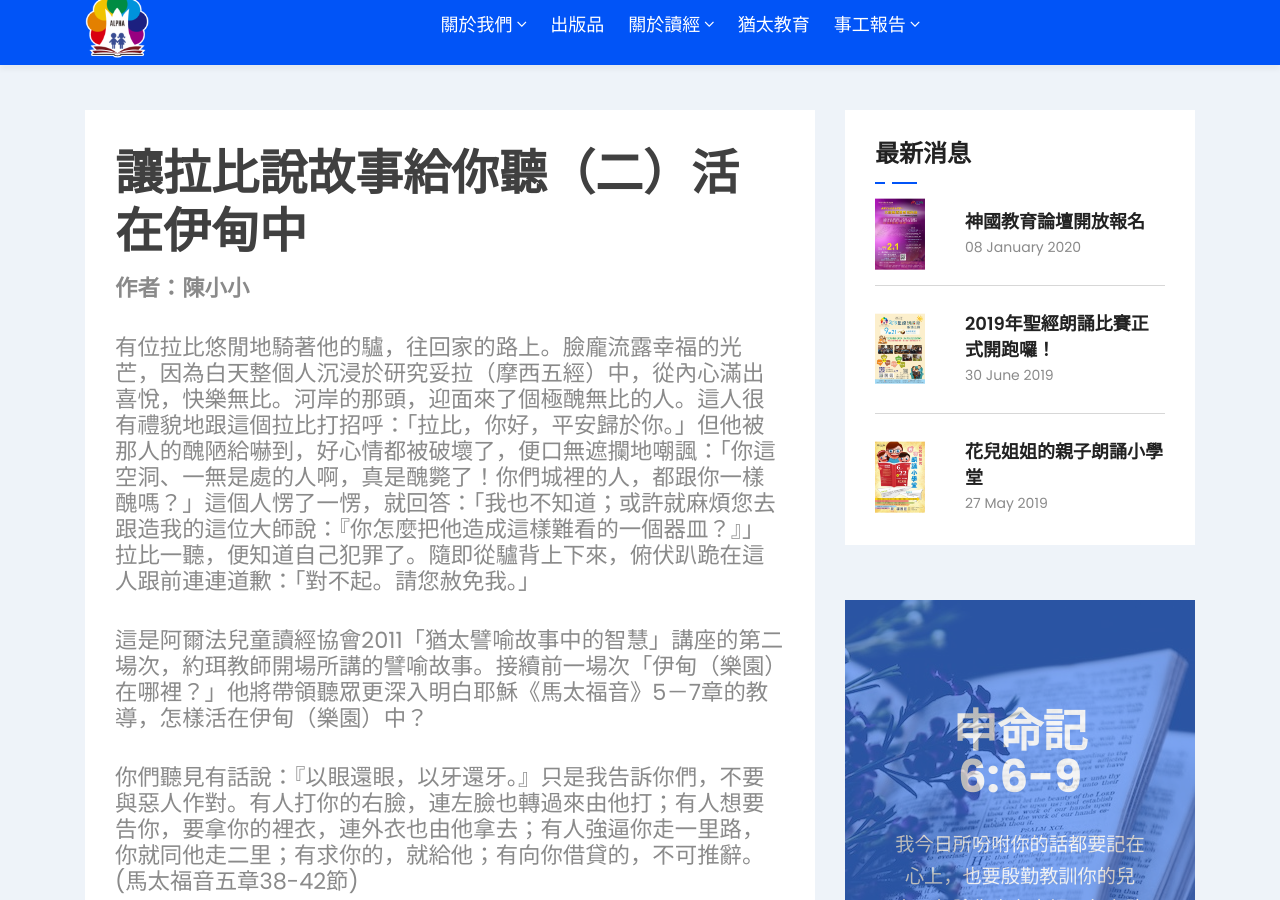
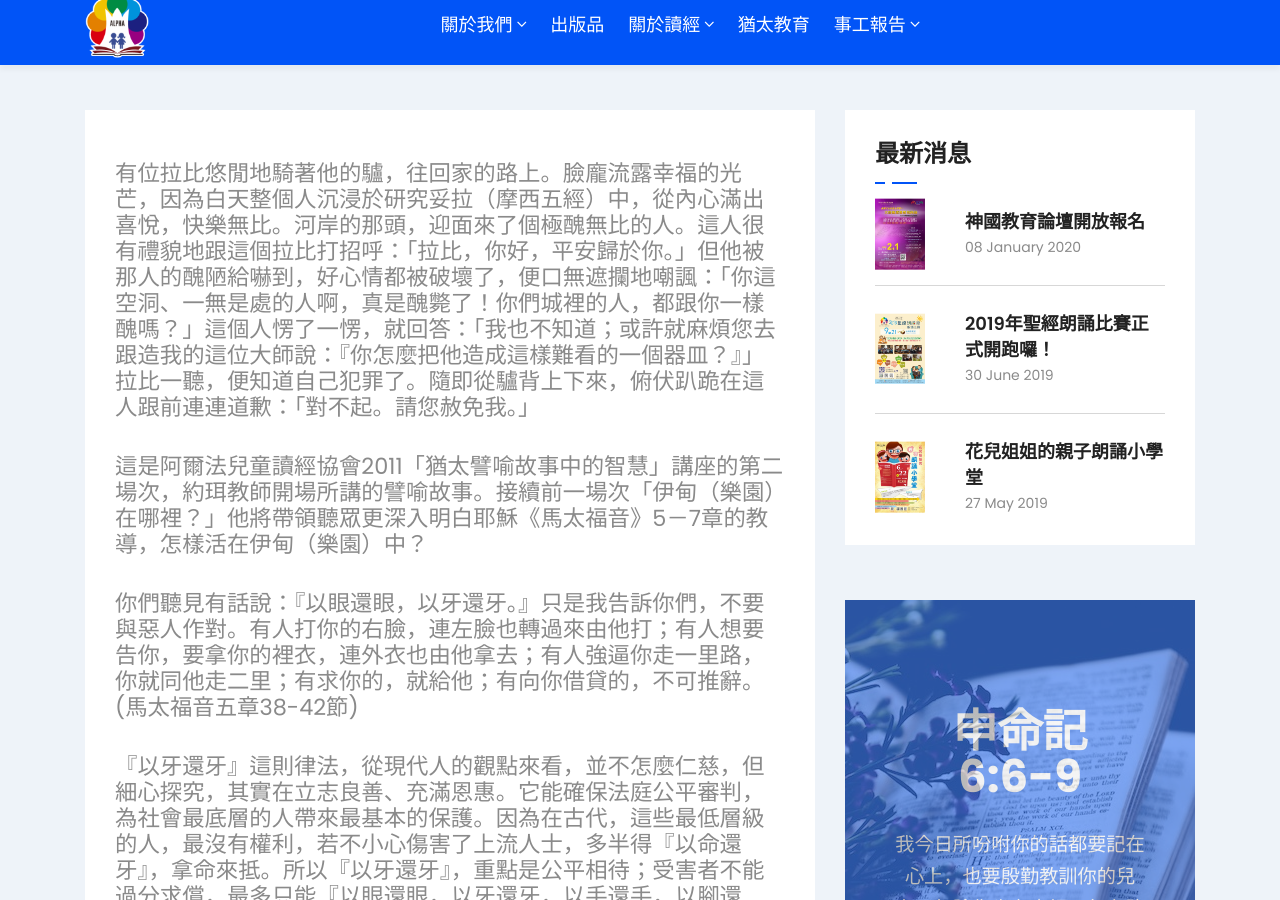
Before and after one commit to alpha6309/website, a Jekyll site: the page built from _jewish/讓拉比說故事給你聽 (二) 活在伊甸中.md, in a window 1280 px wide and 900 px high, scrolled down 315 px. Built offline with Jekyll 4.4.1, drawn with Linux system fonts in a browser that asks for light colours.

Commit message:
Update 讓拉比說故事給你聽 (二) 活在伊甸中.md

```diff
--- a/_jewish/讓拉比說故事給你聽 (二) 活在伊甸中.md
+++ b/_jewish/讓拉比說故事給你聽 (二) 活在伊甸中.md
@@ -4,10 +4,6 @@ title: "讓拉比說故事給你聽（二）活在伊甸中"
 date: 2013-10-08 00:00:00 +0800
 categories: [猶太教育]
 ---
-# 讓拉比說故事給你聽（二）活在伊甸中
-
-
-**作者：陳小小**
 
 有位拉比悠閒地騎著他的驢，往回家的路上。臉龐流露幸福的光芒，因為白天整個人沉浸於研究妥拉（摩西五經）中，從內心滿出喜悅，快樂無比。河岸的那頭，迎面來了個極醜無比的人。這人很有禮貌地跟這個拉比打招呼：「拉比，你好，平安歸於你。」但他被那人的醜陋給嚇到，好心情都被破壞了，便口無遮攔地嘲諷：「你這空洞、一無是處的人啊，真是醜斃了！你們城裡的人，都跟你一樣醜嗎？」這個人愣了一愣，就回答：「我也不知道；或許就麻煩您去跟造我的這位大師說：『你怎麼把他造成這樣難看的一個器皿？』」拉比一聽，便知道自己犯罪了。隨即從驢背上下來，俯伏趴跪在這人跟前連連道歉：「對不起。請您赦免我。」
 
```
Also changed, not shown: other parts of _jewish/讓拉比說故事給你聽 (二) 活在伊甸中.md (+2 -0 lines).
